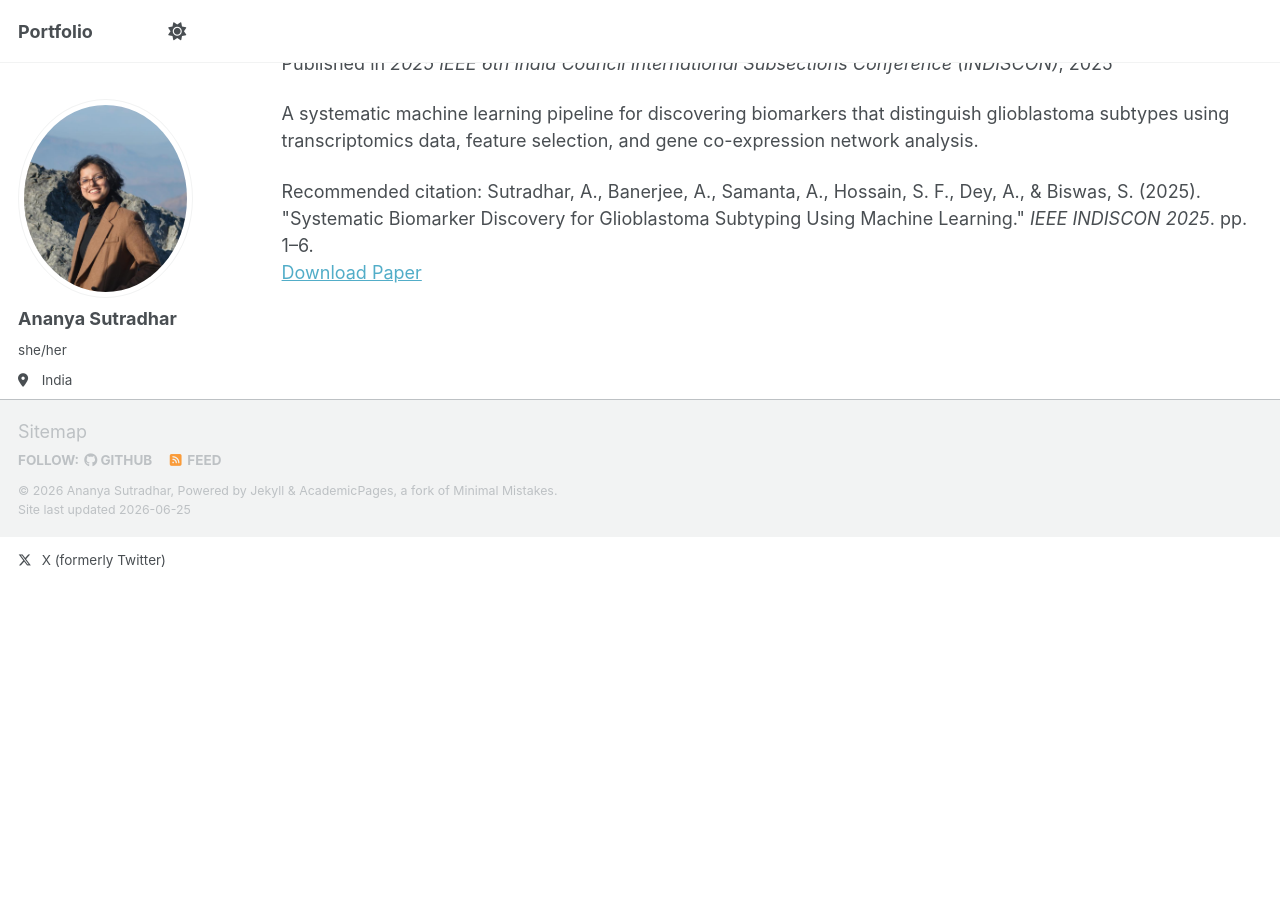
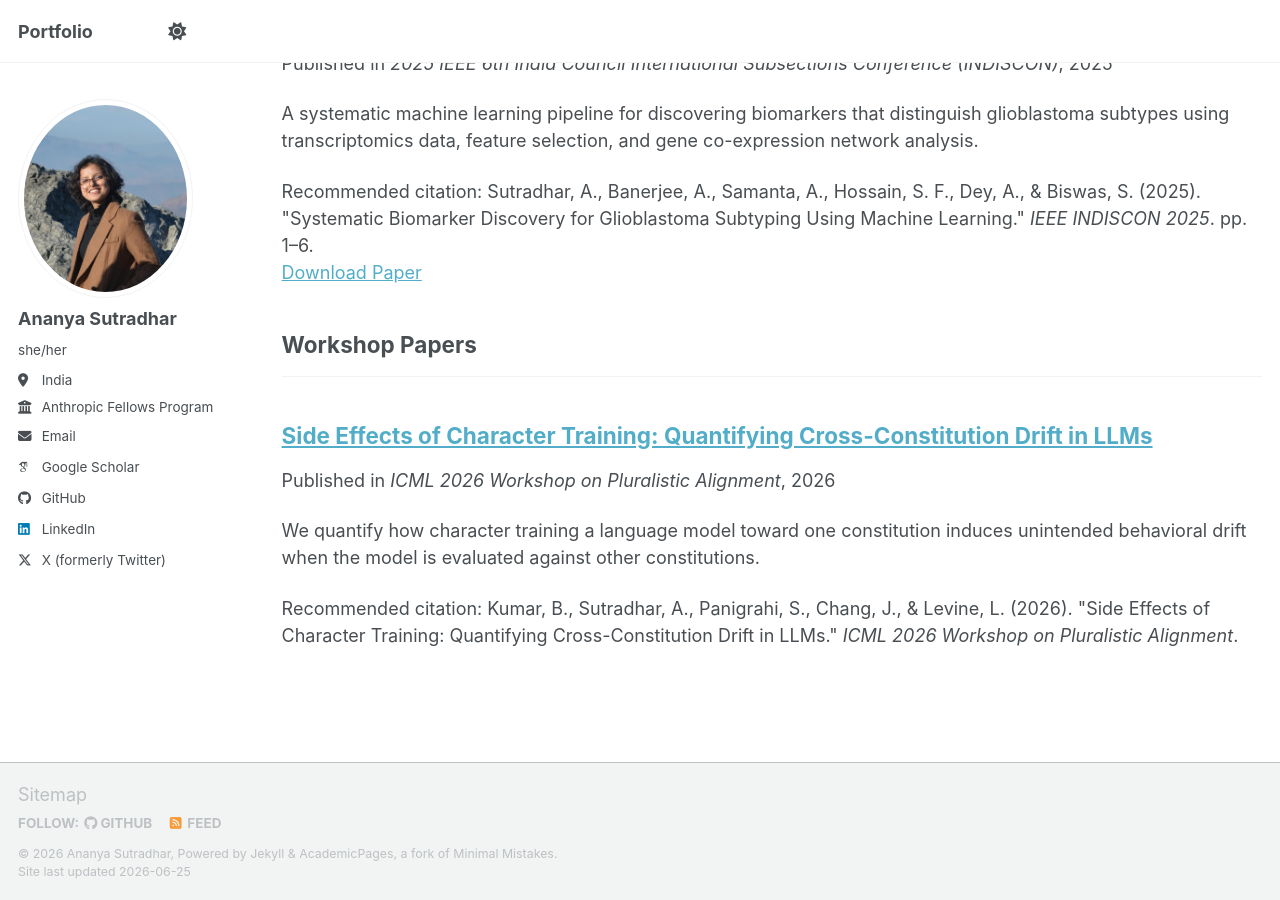
Before and after one commit to sdananya/sdananya.github.io, a Jekyll site: the page built from _pages/publications.html, in a window 1280 px wide and 900 px high, scrolled down 625 px. Built offline with Jekyll 4.4.1, drawn with Linux system fonts in a browser that asks for light colours; some web fonts are replaced; a script bundle is joined from its source files by our own code; library files that are not in the unit come from our copies; before the commit the page ends 1162 px from its top, so only the background shows below that.

Commit message:
Add SPAR character-training workshop paper to publications
Add "Side Effects of Character Training: Quantifying Cross-Constitution
Drift in LLMs" (ICML 2026 Workshop on Pluralistic Alignment) as a new
publication, introduce a "Workshop Papers" category, and mirror the
entry in cv.json.

Co-Authored-By: Claude Opus 4.8 <noreply@anthropic.com>

```diff
--- a/_config.yml
+++ b/_config.yml
@@ -89,6 +89,8 @@ publication_category:
     title: 'Books'
   conferences:
     title: 'Conference Papers'
+  workshops:
+    title: 'Workshop Papers'
 
 # Site Settings
 teaser                   :  # filename of teaser fallback teaser image placed in /images/ for social media previews
--- a/_data/cv.json
+++ b/_data/cv.json
@@ -93,6 +93,13 @@
   "references": [],
   "publications": [
     {
+      "name": "Side Effects of Character Training: Quantifying Cross-Constitution Drift in LLMs",
+      "publisher": "ICML 2026 Workshop on Pluralistic Alignment",
+      "releaseDate": "2026-07-01",
+      "website": "",
+      "summary": "Quantifies how character training a language model toward one constitution induces unintended behavioral drift when evaluated against other constitutions. Work done as a research mentor for SPAR."
+    },
+    {
       "name": "Systematic Biomarker Discovery for Glioblastoma Subtyping Using Machine Learning",
       "publisher": "IEEE INDISCON 2025",
       "releaseDate": "2025-01-01",
--- /dev/null
+++ b/_publications/2026-07-01-character-training-side-effects.md
@@ -0,0 +1,16 @@
+---
+title: "Side Effects of Character Training: Quantifying Cross-Constitution Drift in LLMs"
+collection: publications
+category: workshops
+permalink: /publication/2026-07-01-character-training-side-effects
+excerpt: 'We quantify how character training a language model toward one constitution induces unintended behavioral drift when the model is evaluated against other constitutions.'
+date: 2026-07-01
+venue: 'ICML 2026 Workshop on Pluralistic Alignment'
+citation: 'Kumar, B., Sutradhar, A., Panigrahi, S., Chang, J., &amp; Levine, L. (2026). &quot;Side Effects of Character Training: Quantifying Cross-Constitution Drift in LLMs.&quot; <i>ICML 2026 Workshop on Pluralistic Alignment</i>.'
+---
+
+We study the unintended consequences of character training in large language models. Training a model to adhere to one constitution can shift its behavior along dimensions defined by other constitutions — an effect we term *cross-constitution drift*. We introduce a methodology to quantify this drift and characterize how shaping a model's character toward a target set of values affects its alignment with alternative value sets.
+
+Work done as a research mentor for SPAR (Supervised Program for Alignment Research).
+
+**Keywords:** Character Training, Constitutional AI, Pluralistic Alignment, Behavioral Drift, AI Safety, LLM Evaluation
```
